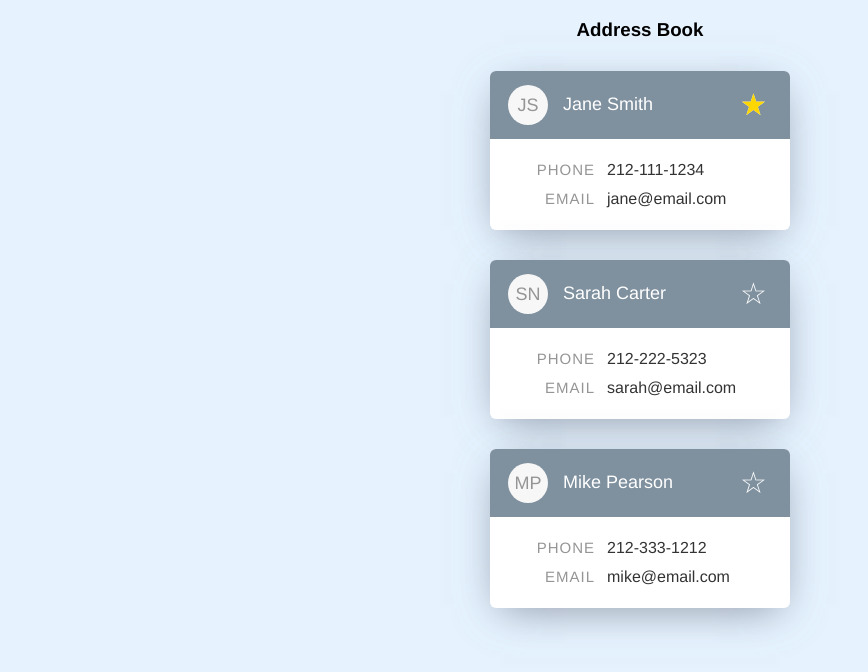
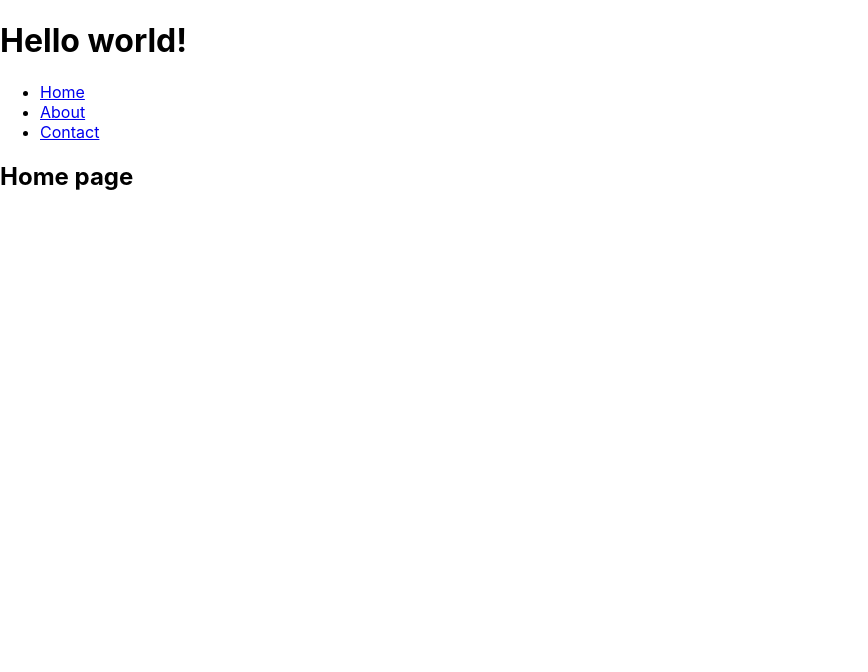
Before and after one commit to matrizlab/npx01, a React (Create React App) app: page / in a window 1280 px wide. Shown: the top 672 px of the page, without its empty margins (0-868 px from the left). Built offline with nearby package versions, Linux system fonts and the light colour scheme.

Commit message:
s4: start react router

```diff
--- a/package.json
+++ b/package.json
@@ -5,6 +5,7 @@
   "dependencies": {
     "react": "^16.12.0",
     "react-dom": "^16.12.0",
+    "react-router-dom": "^5.1.2",
     "react-scripts": "3.2.0"
   },
   "scripts": {
--- a/src/App.js
+++ b/src/App.js
@@ -1,12 +1,46 @@
 import React from "react";
-import "./App.css";
-
-import AddressBook from "./addressBook/AddressBook";
+import { BrowserRouter as Router, Route, Link } from "react-router-dom";
+import "./Default.css";
 
 function App() {
   return (
     <div className="App">
-      <AddressBook />
+      <h1>Hello world!</h1>
+      <Router>
+        <ul>
+          <li>
+            <Link to="/">Home</Link>
+          </li>
+          <li>
+            <Link to="/about">About</Link>
+          </li>
+          <li>
+            <Link to="/contact">Contact</Link>
+          </li>
+        </ul>
+
+        <Route
+          exact
+          path="/"
+          render={() => {
+            return <h2>Home page</h2>;
+          }}
+        />
+
+        <Route
+          path="/about"
+          render={() => {
+            return <h2>About page</h2>;
+          }}
+        />
+
+        <Route
+          path="/contact"
+          render={() => {
+            return <h2>Contact page</h2>;
+          }}
+        />
+      </Router>
     </div>
   );
 }
```
Also changed, not shown: src/Default.css (added), 1 other file (tests, documents, lock files or other folders).
